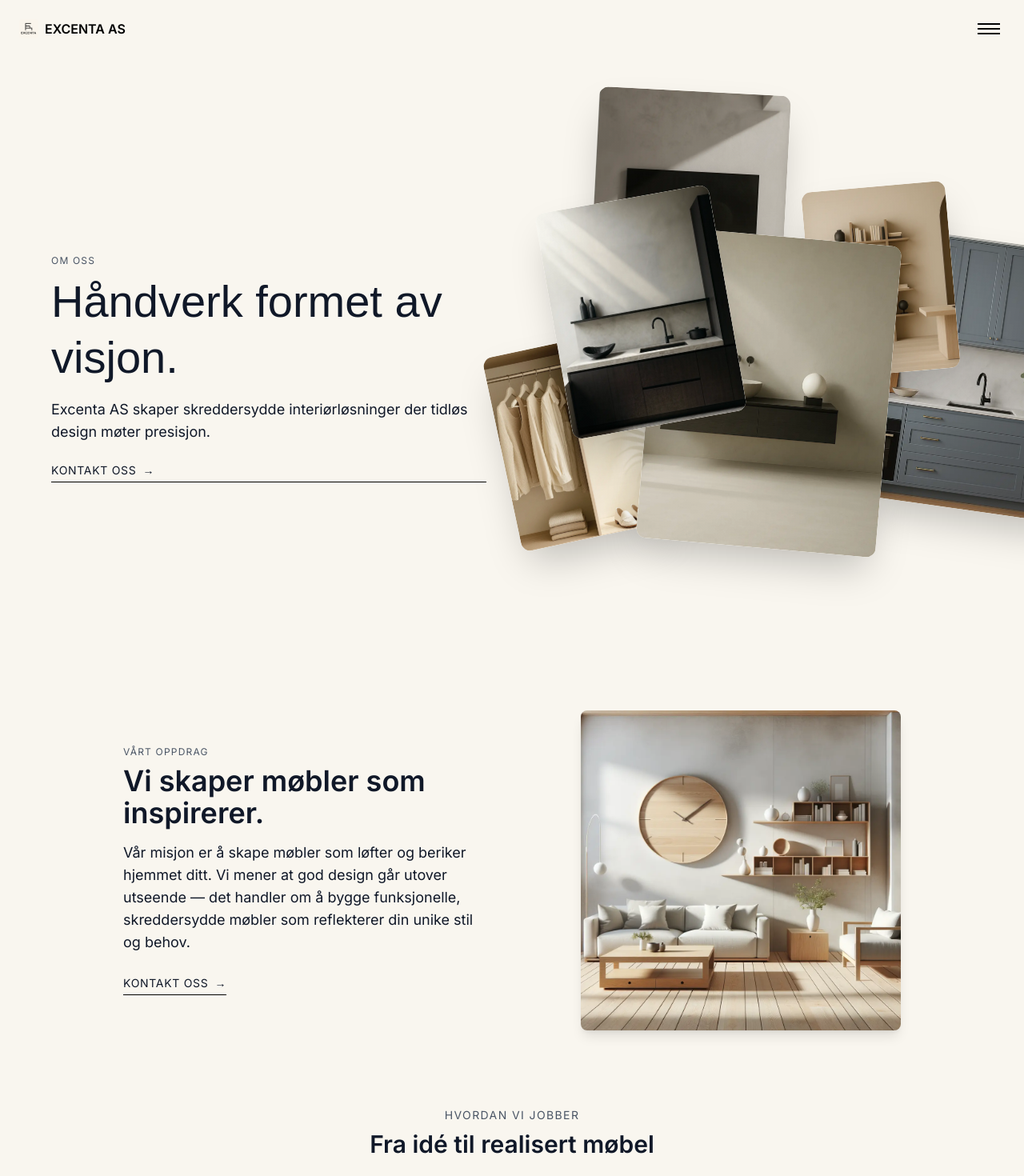
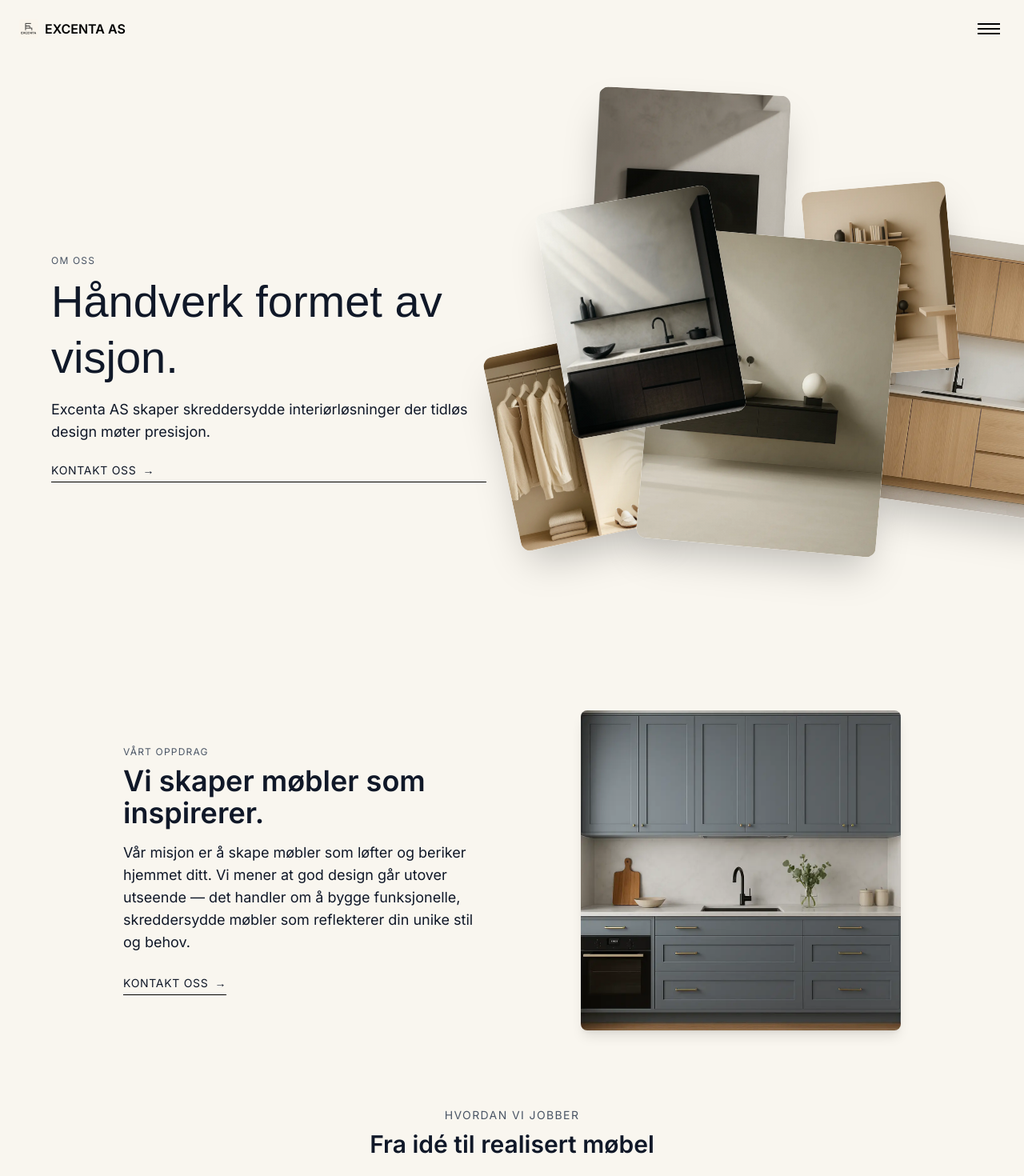
Before and after one commit to dinnettside/excenta-, a Next.js app in the folder excenta-clean/: page /about in a window 1280 px wide. Shown: the top 1470 px of the page at 80% size. Built offline with nearby package versions, Linux system fonts and the light colour scheme.

Commit message:
Update manual edits to about page and HeroAnimated component

```diff
--- a/excenta-clean/app/about/page.js
+++ b/excenta-clean/app/about/page.js
@@ -73,7 +73,7 @@ const AboutPage = () => {
         <ScrollReveal direction="right" delay={150} className="lg:w-1/2 flex justify-end">
           <div className="relative w-full max-w-[400px]">
             <img
-              src="/omoss.webp"
+              src="/kjokken2.webp"
               alt="Materialer og håndverk"
               className="w-full h-auto object-cover rounded-lg shadow-lg"
               loading="lazy"
--- a/excenta-clean/app/components/HeroAnimated.js
+++ b/excenta-clean/app/components/HeroAnimated.js
@@ -5,7 +5,7 @@ const IMAGES = [
     { src: "/kitchen.webp", size: 220, rotate: -10, offset: [20, -40], delay: 0 },
     { src: "/bathroom.webp", size: 300, rotate: 5, offset: [180, 60], delay: 150 },
     { src: "/bookcase0.webp", size: 180, rotate: -5, offset: [320, -80], delay: 300 },
-    { src: "/kjokken2.webp", size: 260, rotate: 8, offset: [450, 40], delay: 450 },
+    { src: "/kjokken1.webp", size: 260, rotate: 8, offset: [450, 40], delay: 450 },
     { src: "/closet.webp", size: 190, rotate: -12, offset: [-60, 120], delay: 600 },
     { src: "/tvunit.webp", size: 240, rotate: 3, offset: [80, -160], delay: 750 },
 ];
```
